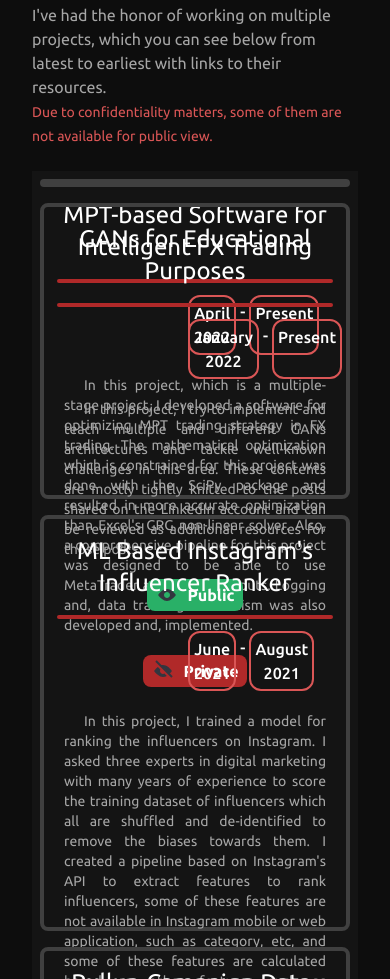
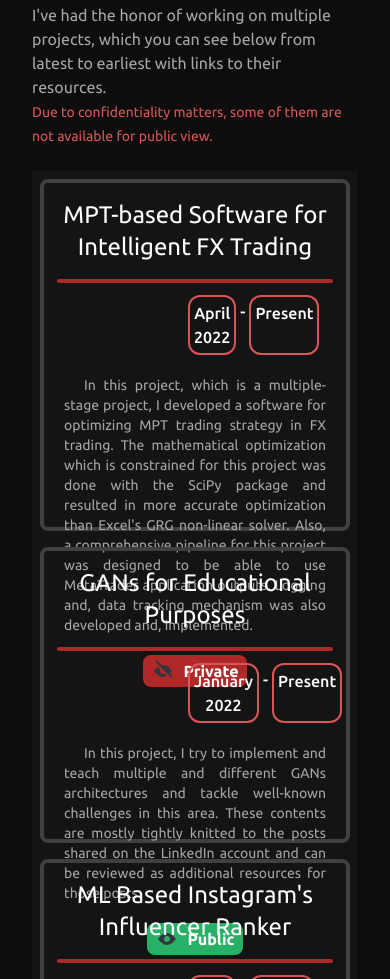
Before and after one commit to SimplyRamin/simplyramin.github.io, a website: page index.html in a window 390 px wide. Shown: the part 944-1923 px from the top of the page. Drawn offline with Linux system fonts and the light colour scheme.

Commit message:
fixing an issue in first project

```diff
--- a/index.html
+++ b/index.html
@@ -129,7 +129,7 @@
                 <div class="w-32 h-2 bg-red-high rounded-full mt-1 mb-4"></div>
                 <p class="section-paragraph">I've had the honor of working on multiple projects, which you can see below from latest to earliest with links to their resources.<br><span class="text-red-low text-sm">Due to confidentiality matters, some of them are not available for public view.</span></p>
                 <div class="bg-dark-high/30 flex flex-col overflow-y-auto md:overflow-x-auto md:flex-row ">
-                    <div class="project border-dark-low border-4 md:min-w-[34rem] text-center m-2 rounded-lg min-h-content md:min-h-[23rem] z-1">
+                    <div class="project border-dark-low border-4 md:min-w-[34rem] text-center m-2 rounded-lg min-h-[22rem] md:min-h-[23rem] z-1">
                         <div class="flip-card-inner">
                             <div class="front-card">
                                 <h3 class="project-title p-4">
```
Also changed, not shown: tailwind.css.
